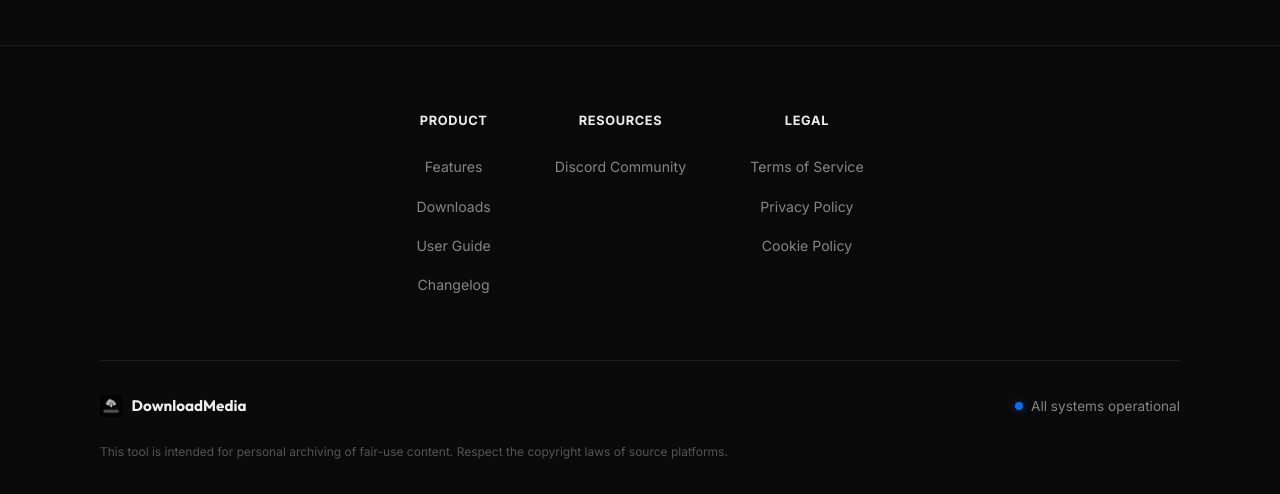
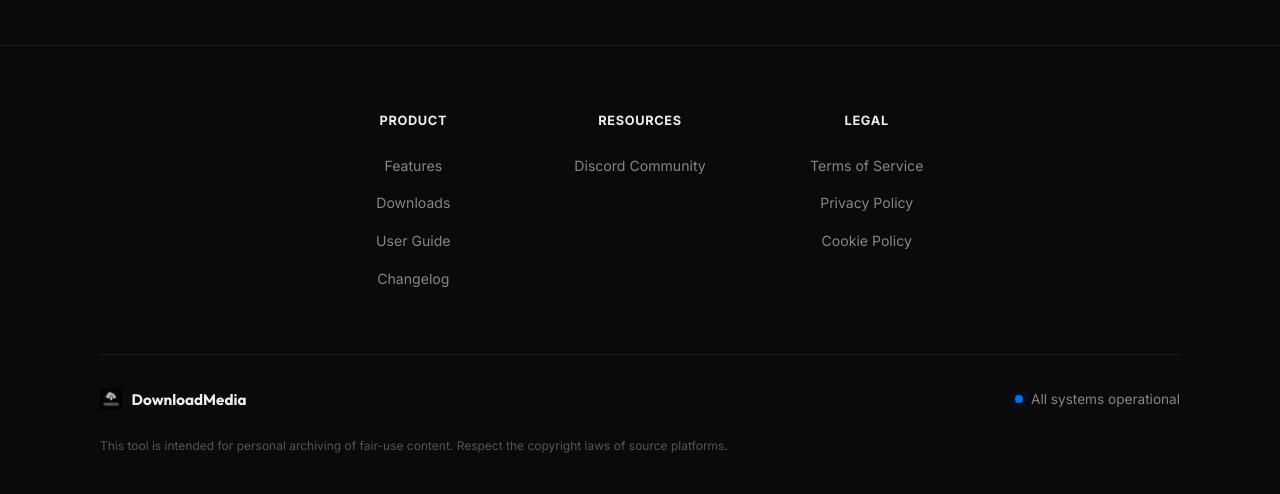
Before and after one commit to DownloadingMedia/website, a plain HTML site: page index.html in a window 1280 px wide. Shown: the part 2127-2621 px from the top of the page. Drawn offline with Linux system fonts and the light colour scheme; no server answers; a web font is replaced by a local one.

Commit message:
style: adjust footer layout spacing and add minimum width to columns

```diff
--- a/styles.css
+++ b/styles.css
@@ -876,7 +876,7 @@ a {
   display: flex;
   justify-content: center;
   flex-wrap: wrap;
-  gap: 4rem;
+  gap: 6rem;
   margin-bottom: 4rem;
 }
 
@@ -885,7 +885,8 @@ a {
   flex-direction: column;
   align-items: center;
   text-align: center;
-  gap: 1rem;
+  gap: 0.9rem;
+  min-width: 130px;
 }
 
 .footer-col-title {
```
